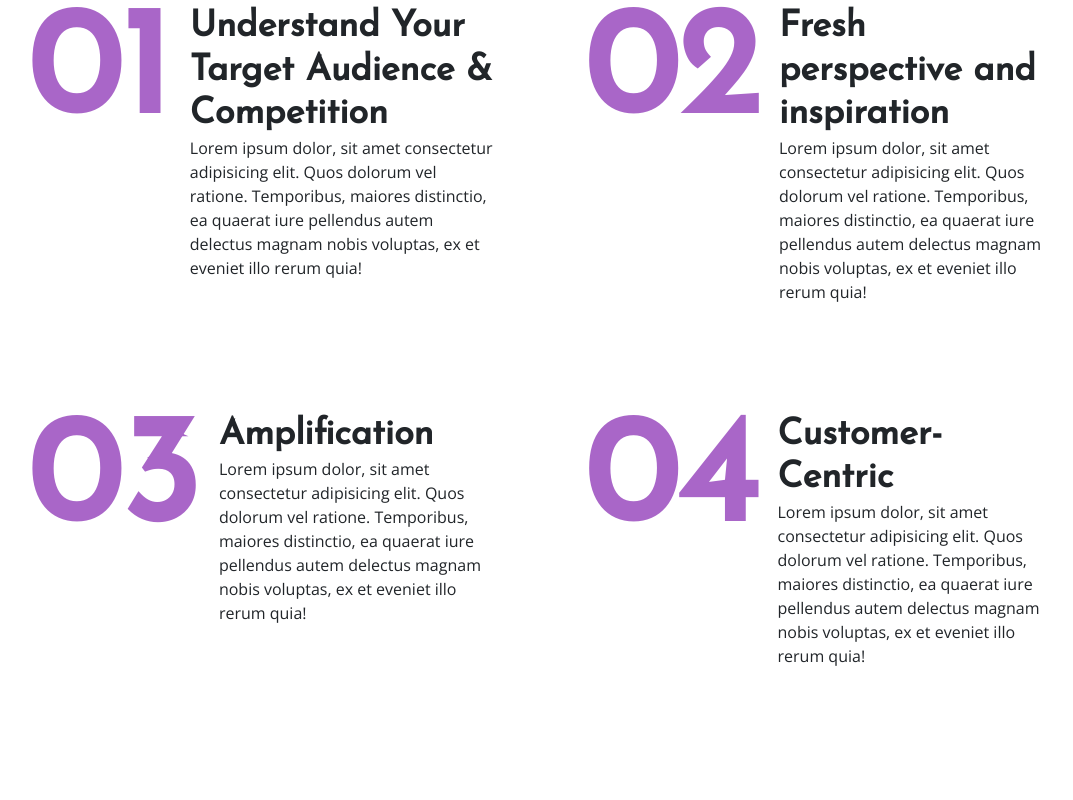
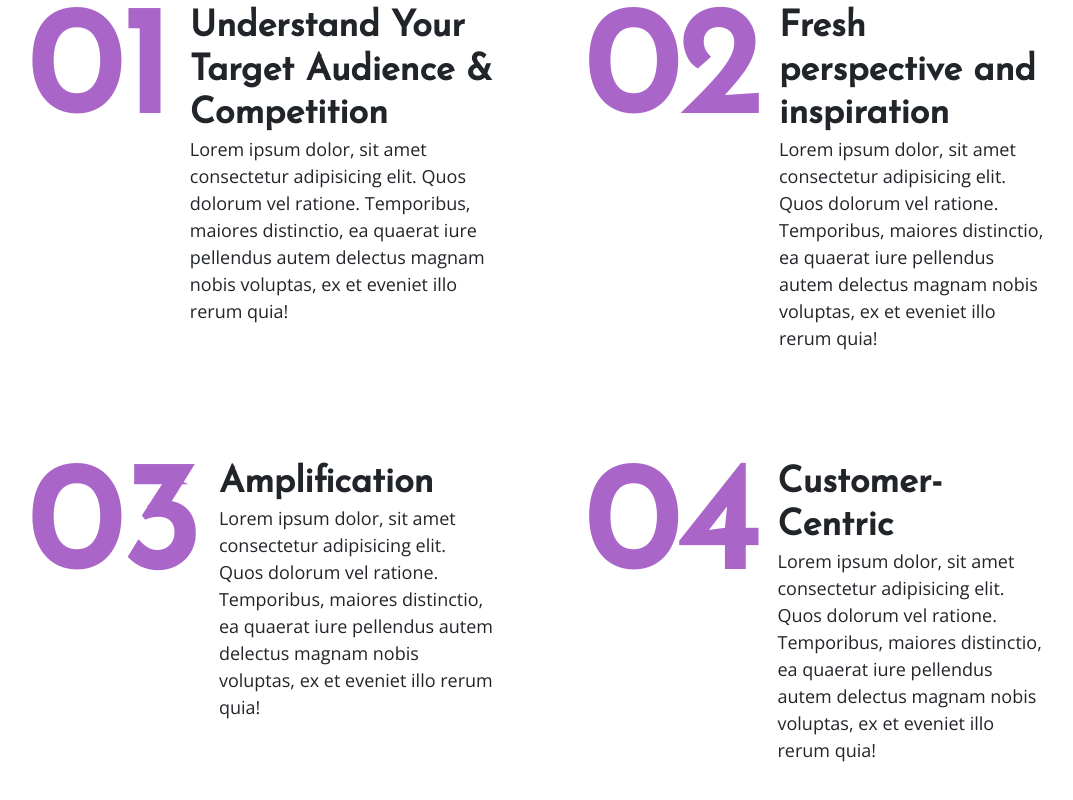
Before and after one commit to Sam-kayode/SMP, a Nuxt app: page / in a window 1280 px wide. Shown: the part 2329-3129 px from the top of the page, without its empty margins (101-1174 px from the left). Built offline with nearby package versions, Linux system fonts and the light colour scheme.

Commit message:
add benefits styling

```diff
--- a/components/Navbar.vue
+++ b/components/Navbar.vue
@@ -120,7 +120,7 @@ export default {
     @include mobile {
       position: fixed;
       z-index: 5;
-      background: #f6eaff;
+      background: #f7f0fd;
       width: 100vw;
       height: 100vh;
       top: 0px;
--- a/pages/index.vue
+++ b/pages/index.vue
@@ -442,9 +442,17 @@ export default {
     grid-template-rows: 1fr 1fr 1fr;
     gap: 7vw;
 
+    @include mobile {
+      display: block;
+    }
+
     .benefit {
       display: flex;
       align-items: top;
+
+      @include mobile {
+        margin-bottom: 50px;
+      }
 
       .number h1 {
         font-size: 150px;
@@ -453,16 +461,22 @@ export default {
         font-weight: bolder;
         margin: 0;
         color: #a966c8;
-        display:flex;
-        align-items:top;
+        display: flex;
+        align-items: top;
+
+        @include mobile {
+          font-size: 90px;
+        }
       }
 
       .content {
         padding: 0;
         p {
           margin: 0;
-          font-size:16px;
-          font-weight:nor100px
+          font-size: 18px;
+          @include mobile {
+            font-size: 16px;
+          }
         }
 
         h3 {
@@ -470,7 +484,11 @@ export default {
           font-weight: bolder;
           font-size: 36px;
           margin: 0;
-          padding-top:20px;
+          padding-top: 20px;
+
+          @include mobile {
+            font-size: 28px;
+          }
         }
       }
     }
```
